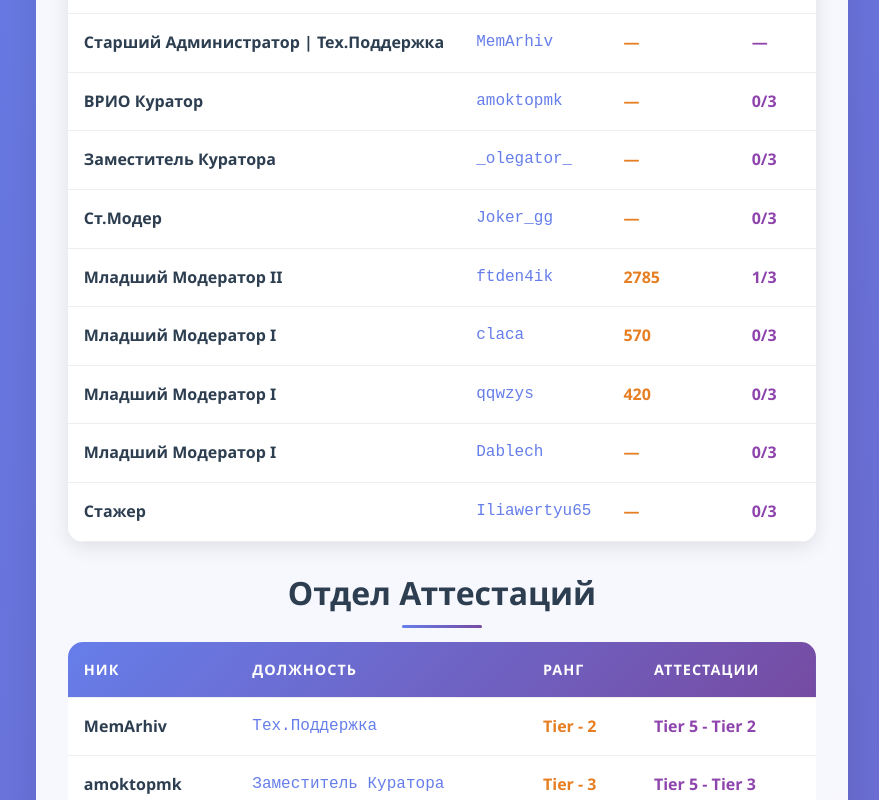
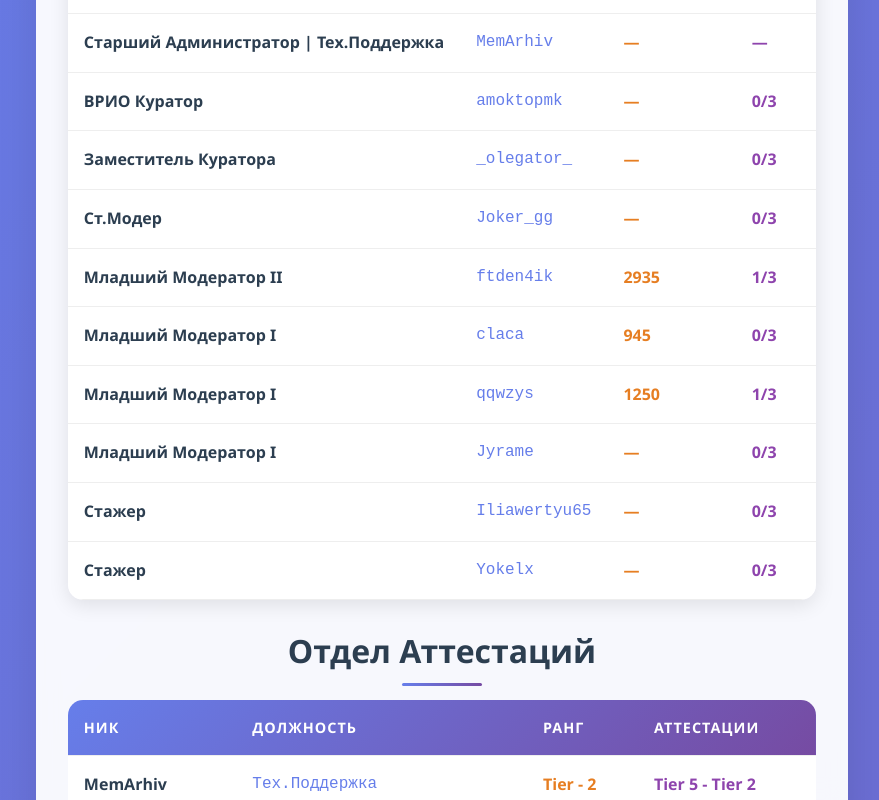
Before and after one commit to evelx-link/adapter, a website built with Vite: page index.html in a window 1280 px wide. Shown: the part 563-1363 px from the top of the page, without its empty margins (198-1077 px from the left). Built offline with nearby package versions, Linux system fonts and the light colour scheme.

Commit message:
Update index.html

```diff
--- a/index.html
+++ b/index.html
@@ -105,30 +105,36 @@
                         <tr>
                             <td class="position">Младший Модератор II</td>
                             <td class="nickname">ftden4ik</td>
-                            <td class="reputation">2785</td>
+                            <td class="reputation">2935</td>
                             <td class="warn">1/3</td>
                         </tr>
                         <tr>
                             <td class="position">Младший Модератор I</td>
                             <td class="nickname">claca</td>
-                            <td class="reputation">570</td>
+                            <td class="reputation">945</td>
                             <td class="warn">0/3</td>
                         </tr>
                         <tr>
                             <td class="position">Младший Модератор I</td>
                             <td class="nickname">qqwzys</td>
-                            <td class="reputation">420</td>
-                            <td class="warn">0/3</td>
+                            <td class="reputation">1250</td>
+                            <td class="warn">1/3</td>
                         </tr>
                         <tr>
                             <td class="position">Младший Модератор I</td>
-                            <td class="nickname">Dablech</td>
+                            <td class="nickname">Jyrame</td>
                             <td class="reputation">—</td>
                             <td class="warn">0/3</td>
                         </tr>
                         <tr>
                             <td class="position">Стажер</td>
                             <td class="nickname">Iliawertyu65</td>
+                            <td class="reputation">—</td>
+                            <td class="warn">0/3</td>
+                        </tr>
+                        <tr>
+                            <td class="position">Стажер</td>
+                            <td class="nickname">Yokelx</td>
                             <td class="reputation">—</td>
                             <td class="warn">0/3</td>
                         </tr>
```
